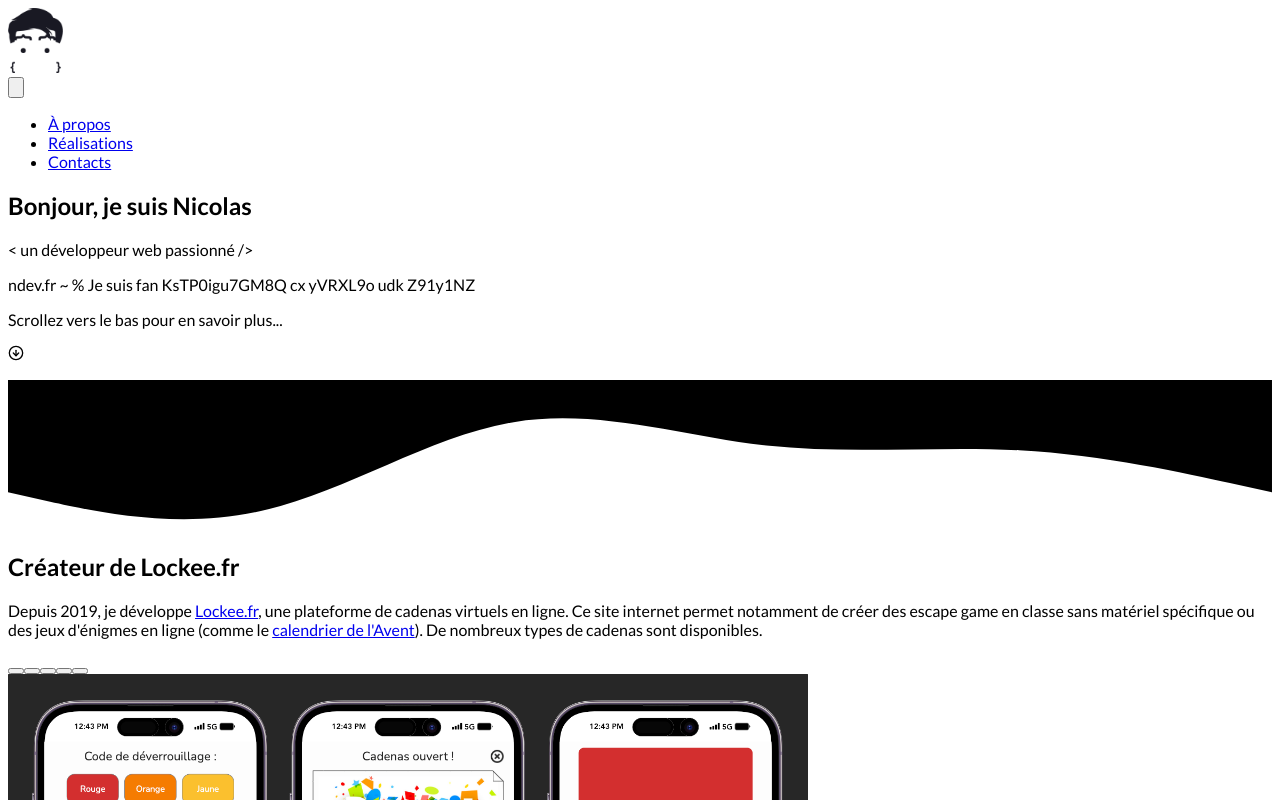
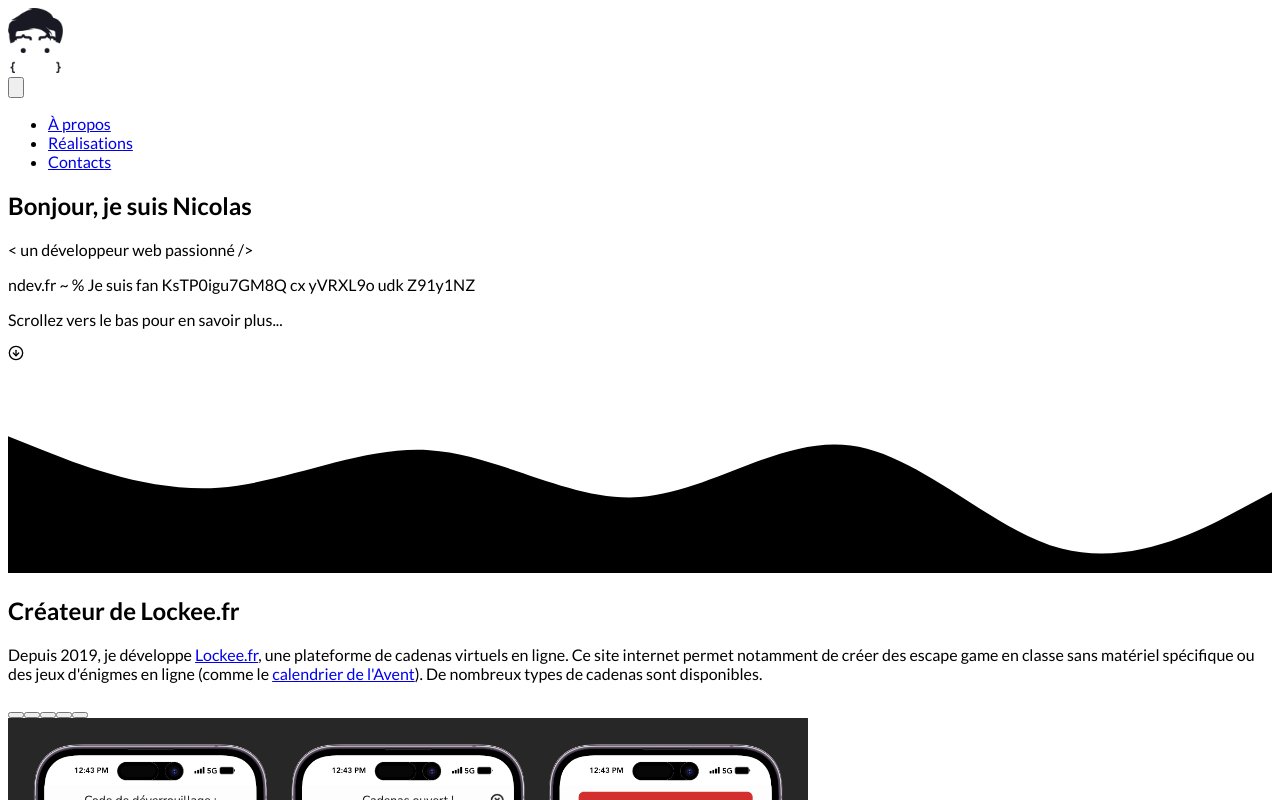
Before and after one commit to ndevfr/portfolio, a Next.js app: page / in a window 1280 px wide. Shown: the top 800 px of the page. Built offline with nearby package versions, Linux system fonts and the light colour scheme.

Commit message:
Change waves decoration

```diff
--- a/src/components/Lockee.tsx
+++ b/src/components/Lockee.tsx
@@ -2,7 +2,6 @@ import Link from "next/link";
 import clsx from "clsx";
 import { LOCKEE_SLIDES } from "./variables";
 import { Carousel } from "./atoms/Carousel";
-import { WaveBottom1, WaveTop1 } from "./atoms/Waves";
 
 export const Lockee = () => {
   return (
@@ -15,7 +14,6 @@ export const Lockee = () => {
         "desktop:text-5xl"
       )}
     >
-      <WaveTop1 className="fill-welcome1" />
       <div
         className={clsx(
           "container mx-auto flex flex-col items-center justify-center py-4",
@@ -80,7 +78,6 @@ export const Lockee = () => {
           </div>
         </div>
       </div>
-      <WaveBottom1 className="fill-projects1" />
     </section>
   );
 };
--- a/src/components/Projects.tsx
+++ b/src/components/Projects.tsx
@@ -5,7 +5,6 @@ import clsx from "clsx";
 import { StaticProps, ProjectProps } from "@/types";
 import { getYear } from "@/utils/date";
 import { Button } from "./atoms/Button";
-import { WaveBottom2 } from "./atoms/Waves";
 
 const ProjectTile = (props: ProjectProps) => {
   const labelsList = props.tags.map((element, index) => (
@@ -189,7 +188,6 @@ export const Projects = (props: StaticProps) => {
           )}
         </div>
       </div>
-      <WaveBottom2 className="fill-contacts1" />
     </section>
   );
 };
--- a/src/components/atoms/Waves.tsx
+++ b/src/components/atoms/Waves.tsx
@@ -4,21 +4,15 @@ type WaveProps = {
   className?: string;
 };
 
-export const WaveTop1 = ({ className }: WaveProps) => {
-  return (
-    <div className={clsx("block w-full -mt-[1px]", className)}>
-      <svg viewBox="0 0 1440 170">
-        <path d="M0,128L48,138.7C96,149,192,171,288,149.3C384,128,480,64,576,48C672,32,768,64,864,74.7C960,85,1056,75,1152,80C1248,85,1344,107,1392,117.3L1440,128L1440,0L1392,0C1344,0,1248,0,1152,0C1056,0,960,0,864,0C768,0,672,0,576,0C480,0,384,0,288,0C192,0,96,0,48,0L0,0Z"></path>
-      </svg>
-    </div>
-  );
-};
-
 export const WaveBottom1 = ({ className }: WaveProps) => {
   return (
-    <div className={clsx("block w-full", className)}>
-      <svg viewBox="0 0 1440 230">
-        <path d="M0,160L40,170.7C80,181,160,203,240,186.7C320,171,400,117,480,106.7C560,96,640,128,720,128C800,128,880,96,960,85.3C1040,75,1120,85,1200,96C1280,107,1360,117,1400,122.7L1440,128L1440,320L1400,320C1360,320,1280,320,1200,320C1120,320,1040,320,960,320C880,320,800,320,720,320C640,320,560,320,480,320C400,320,320,320,240,320C160,320,80,320,40,320L0,320Z"></path>
+    <div className="flex w-full">
+      <svg
+        className={clsx("block w-full", className)}
+        viewBox="0 0 1440 220"
+        preserveAspectRatio="none"
+      >
+        <path d="M0,64L40,80C80,96,160,128,240,122.7C320,117,400,75,480,80C560,85,640,139,720,133.3C800,128,880,64,960,74.7C1040,85,1120,171,1200,192C1280,213,1360,171,1400,149.3L1440,128L1440,320L1400,320C1360,320,1280,320,1200,320C1120,320,1040,320,960,320C880,320,800,320,720,320C640,320,560,320,480,320C400,320,320,320,240,320C160,320,80,320,40,320L0,320Z"></path>
       </svg>
     </div>
   );
@@ -26,8 +20,26 @@ export const WaveBottom1 = ({ className }: WaveProps) => {
 
 export const WaveBottom2 = ({ className }: WaveProps) => {
   return (
-    <div className={clsx("block w-full", className)}>
-      <svg viewBox="0 0 1440 170">
+    <div className="flex w-full">
+      <svg
+        className={clsx("block w-full", className)}
+        viewBox="0 0 1440 230"
+        preserveAspectRatio="none"
+      >
+        <path d="M0,160L40,170.7C80,181,160,203,240,186.7C320,171,400,117,480,106.7C560,96,640,128,720,128C800,128,880,96,960,85.3C1040,75,1120,85,1200,96C1280,107,1360,117,1400,122.7L1440,128L1440,320L1400,320C1360,320,1280,320,1200,320C1120,320,1040,320,960,320C880,320,800,320,720,320C640,320,560,320,480,320C400,320,320,320,240,320C160,320,80,320,40,320L0,320Z"></path>
+      </svg>
+    </div>
+  );
+};
+
+export const WaveBottom3 = ({ className }: WaveProps) => {
+  return (
+    <div className="flex w-full flex-col">
+      <svg
+        className={clsx("block w-full", className)}
+        viewBox="0 0 1440 170"
+        preserveAspectRatio="none"
+      >
         <path d="M0,32L30,48C60,64,120,96,180,96C240,96,300,64,360,64C420,64,480,96,540,117.3C600,139,660,149,720,144C780,139,840,117,900,96C960,75,1020,53,1080,48C1140,43,1200,53,1260,53.3C1320,53,1380,43,1410,37.3L1440,32L1440,320L1410,320C1380,320,1320,320,1260,320C1200,320,1140,320,1080,320C1020,320,960,320,900,320C840,320,780,320,720,320C660,320,600,320,540,320C480,320,420,320,360,320C300,320,240,320,180,320C120,320,60,320,30,320L0,320Z"></path>
       </svg>
     </div>
--- a/src/pages/index.tsx
+++ b/src/pages/index.tsx
@@ -7,6 +7,11 @@ import { Lockee } from "@/components/Lockee";
 import { Projects } from "@/components/Projects";
 import { Contacts } from "@/components/Contacts";
 import { Footer } from "@/components/Footer";
+import {
+  WaveBottom1,
+  WaveBottom2,
+  WaveBottom3,
+} from "@/components/atoms/Waves";
 const lato = Lato({ subsets: ["latin"], weight: ["400", "700"] });
 import { StaticProps } from "@/types";
 
@@ -26,8 +31,11 @@ export default function Home(props: StaticProps) {
           id="wrapper"
         >
           <Welcome />
+          <WaveBottom1 className="fill-lockee1 text-lockee1 bg-welcome1" />
           <Lockee />
+          <WaveBottom2 className="fill-projects1 text-projects1 bg-lockee1" />
           <Projects websites={props.websites} projects={props.projects} />
+          <WaveBottom3 className="fill-contacts1 text-contacts1 bg-projects1" />
           <Contacts />
           <Footer />
         </div>
```
